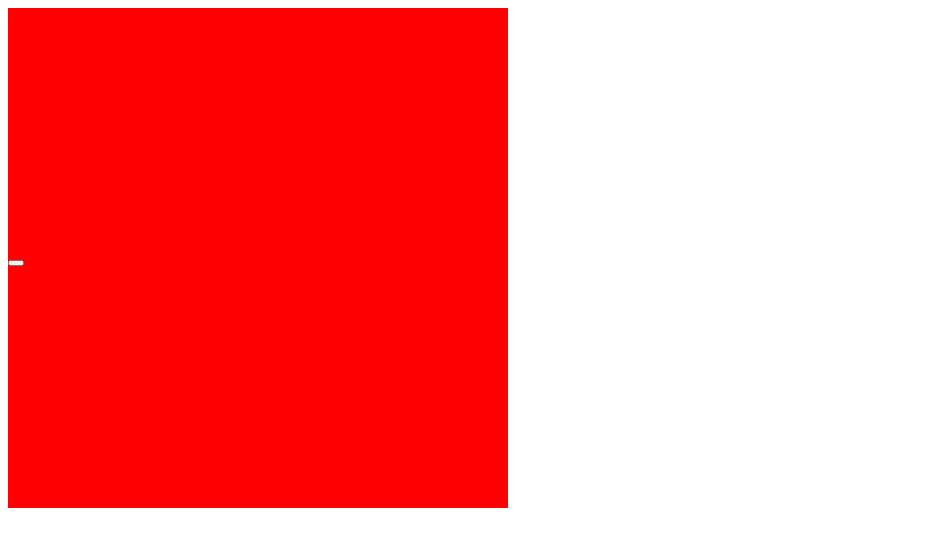
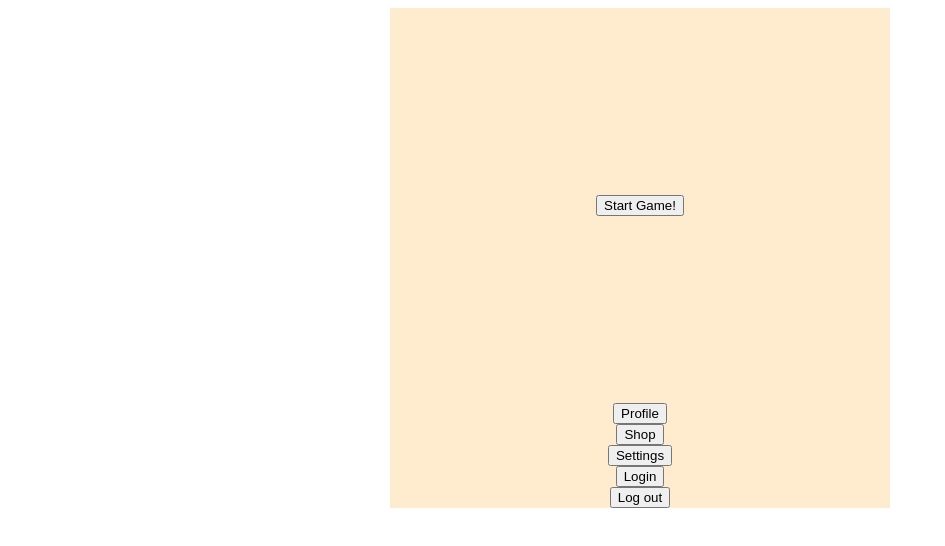
Before and after one commit to colinl13/Webware-ISP, a plain HTML site: page public/index.html in a window 1280 px wide. Shown: the whole page, without its empty margins (0-945 px from the left). Drawn offline with Linux system fonts and the light colour scheme.

Commit message:
added other buttons to start menu; have not styled them

```diff
--- a/public/index.html
+++ b/public/index.html
@@ -9,7 +9,12 @@
 
 <body>
     <div id="start_menu">
-        <button id="start_button"></button>
+        <button id="start_button">Start Game!</button>
+        <button id="profile">Profile</button> <!-- to be implemented later -->
+        <button id="shop">Shop</button> <!-- to be implemented later -->
+        <button id="settings">Settings</button> <!-- to be implemented later -->
+        <button id="login_button">Login</button> <!-- to be implemented later -->
+        <button id="logout_button">Log out</button> <!-- to be implemented later -->
     </div>
 
     <div id="floor"></div>
--- a/public/main.css
+++ b/public/main.css
@@ -23,10 +23,17 @@
 }
 
 #start_menu { /* this is also the container for the start menu buttons */
-    position:static;
-    background-color: red;
+    position: static;
+    background-color: blanchedalmond;
     width: 500px;
     height: 500px;
-    align-content: center;
-    align-self: center;
+    margin: auto;
+    display: flex;
+    flex-direction: column;
+    justify-content: center;
+    align-items: center;
 }
+
+#start_button {
+    margin:auto;
+}
```
